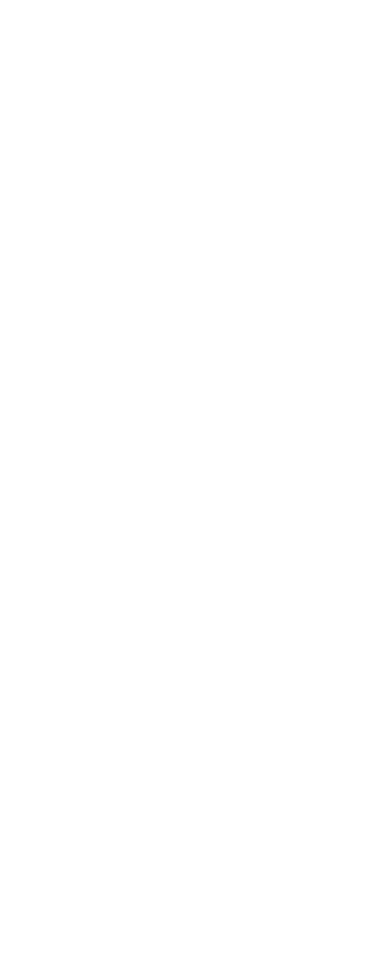
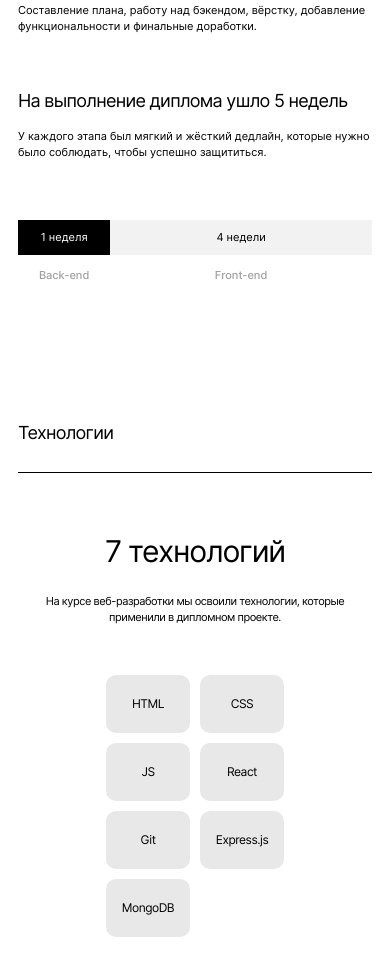
Before and after one commit to yana-mishkina/movies-explorer-frontend, a React (Create React App) app: page / in a window 390 px wide. Shown: the part 880-1856 px from the top of the page. Before the commit the page ends 844 px from the top, so only its background shows below. Built offline with nearby package versions, Linux system fonts and the light colour scheme.

Commit message:
feat techs, project

```diff
--- /dev/null
+++ b/src/components/AboutProject/AboutProject.css
@@ -0,0 +1,160 @@
+.about-project {
+  max-width: 1140px;
+  margin: 0 auto 110px;
+  padding: 0;
+}
+
+.section-header {
+  padding: 110px 0 23px;
+  border-bottom: 1px solid rgba(0, 0, 0, 1);
+  font-weight: 400;
+  font-size: 22px;
+  line-height: 27px;
+  letter-spacing: -0.04em;
+  margin: 0;
+}
+
+.about-project__article {
+  padding: 70px 0 110px;
+  margin: 0;
+  display: grid;
+  grid-template-columns: repeat(2, 1fr);
+  row-gap: 26px;
+  column-gap: 40px;
+}
+
+.about-project__text {
+  margin: 0;
+  padding: 0;
+  font-weight: 400;
+}
+
+.about-project__text_font_big {
+  font-size: 20px;
+  line-height: 24px;
+  letter-spacing: -0.04em;
+}
+
+.about-project__text_font_small {
+  font-size: 14px;
+  line-height: 20px;
+}
+
+.about-project__timeline {
+  margin: 0;
+  padding: 0;
+  display: grid;
+  grid-template-columns: 1fr 4fr;
+  row-gap: 14px;
+  text-align: center;
+}
+
+.about-project__period {
+  margin: 0;
+  padding: 0;
+  font-size: 14px;
+  line-height: 17px;
+}
+
+.about-project__period:nth-of-type(1) {
+  padding: 9px 0;
+}
+
+.about-project__period:nth-of-type(2) {
+  padding: 9px 0;
+}
+
+.about-project__period_font_white {
+  background-color: black;
+  color: white;
+  font-weight: 400;
+}
+
+.about-project__period_font_black {
+  background-color: rgba(242, 242, 242, 1);
+  font-weight: 400;
+}
+
+.about-project__period_font_grey {
+  color: rgba(160, 160, 160, 1);
+  font-weight: 500;
+}
+
+@media screen and (max-width: 1280px) {
+  .about-project {
+    margin: 0 70px 110px;
+  }
+}
+
+@media screen and (max-width: 768px) {
+  .about-project {
+    margin: 0 50px 90px;
+  }
+
+  .section-header {
+    padding: 90px 0 23px;
+  }
+
+  .about-project__article {
+    row-gap: 22px;
+    column-gap: 30px;
+    padding: 70px 0 93px;
+  }
+
+  .about-project__text_font_small {
+    font-size: 12px;
+    line-height: 18px;
+  }
+}
+
+@media screen and (max-width: 520px) {
+  .about-project {
+    margin: 0 18px 70px;
+  }
+
+  .section-header {
+    padding: 70px 0 28px;
+    font-size: 18px;
+    line-height: 22px;
+  }
+
+  .about-project__article {
+    padding: 60px 0;
+    margin: 0;
+    display: grid;
+    grid-template-columns: 1fr;
+    row-gap: 16px;
+  }
+
+  .about-project__text:nth-of-type(2) {
+    padding-top: 40px;
+    grid-row: 3/4;
+  }
+
+  .about-project__text_font_big {
+    font-size: 18px;
+    line-height: 22px;
+  }
+
+  .about-project__text_font_small {
+    font-size: 11px;
+    line-height: 16px;
+  }
+
+  .about-project__timeline {
+    grid-template-columns: 1fr 2.84fr;
+  }
+
+  .about-project__period {
+    font-size: 11px;
+    line-height: 13px;
+  }
+
+  .about-project__period:nth-of-type(1) {
+    padding: 11px 0;
+  }
+
+  .about-project__period:nth-of-type(2) {
+    padding: 11px 0;
+  }
+}
--- a/src/components/AboutProject/AboutProject.js
+++ b/src/components/AboutProject/AboutProject.js
@@ -0,0 +1,23 @@
+import React from "react";
+
+function AboutProject() {
+  return(
+    <section className="about-project" id="project">
+      <h2 className="section-header">О проекте</h2>
+      <article className="about-project__article">
+        <p className="about-project__text about-project__text_font_big">Дипломный проект включал 5 этапов</p>
+        <p className="about-project__text about-project__text_font_big">На выполнение диплома ушло 5 недель</p>
+        <p className="about-project__text about-project__text_font_small">Составление плана, работу над бэкендом, вёрстку, добавление функциональности и финальные доработки.</p>
+        <p className="about-project__text about-project__text_font_small">У каждого этапа был мягкий и жёсткий дедлайн, которые нужно было соблюдать, чтобы успешно защититься.</p>
+      </article>
+      <div className="about-project__timeline">
+        <p className="about-project__period about-project__period_font_white">1 неделя</p>
+        <p className="about-project__period about-project__period_font_black">4 недели</p>
+        <p className="about-project__period about-project__period_font_grey">Back-end</p>
+        <p className="about-project__period about-project__period_font_grey">Front-end</p>
+      </div>
+    </section>
+  );
+};
+
+export default AboutProject;
--- a/src/components/Main/Main.js
+++ b/src/components/Main/Main.js
@@ -1,6 +1,8 @@
 import Header from "../Header/Header";
 import MainNavigation from "../MainNavigation/MainNavigation";
 import Promo from "../Promo/Promo";
+import AboutProject from "../AboutProject/AboutProject";
+import Techs from "../Techs/Techs";
 
 function Main() {
   return (
@@ -9,6 +11,8 @@ function Main() {
         <MainNavigation />
       </Header>
       <Promo />
+      <AboutProject />
+      <Techs />
     </>
   );
 }
--- /dev/null
+++ b/src/components/Techs/Techs.css
@@ -0,0 +1,129 @@
+.techs-container {
+  background-color: rgba(245, 245, 245, 1);
+  margin: 0;
+  padding: 0;
+}
+
+.techs {
+  margin: 0 auto;
+  max-width: 1140px;
+  padding: 0 0 100px;
+}
+
+.techs__main-info {
+  margin: 0 auto;
+  padding: 90px 0 26px;
+  font-weight: 400;
+  font-size: 50px;
+  line-height: 58px;
+  text-align: center;
+  letter-spacing: -0.04em;
+}
+
+.techs__info {
+  max-width: 460px;
+  padding: 0 0 100px;
+  margin: 0 auto;
+  font-weight: 400;
+  font-size: 14px;
+  line-height: 20px;
+  text-align: center;
+  letter-spacing: -0.04em;
+}
+
+.techs__list {
+  list-style: none;
+  margin: 0 auto;
+  padding: 0;
+  display: flex;
+  justify-content: center;
+}
+
+.techs__item {
+  width: 90px;
+  margin: 0 10px 0 0;
+  background-color: #E8E8E8;
+  border-radius: 10px;
+  padding: 21px 0 22px;
+  font-weight: 400;
+  font-size: 14px;
+  line-height: 17px;
+  text-align: center;
+  letter-spacing: -0.04em;
+}
+
+.techs__item:last-of-type {
+  margin: 0;
+}
+
+@media screen and (max-width: 1280px) {
+  .techs {
+    margin: 0 70px;
+  }
+}
+
+@media screen and (max-width: 768px) {
+  .techs {
+    padding: 0 0 90px;
+    margin: 0 50px;
+  }
+
+  .techs__main-info {
+    padding: 80px 0 22px;
+  }
+
+  .techs__info {
+    padding: 0 0 83px;
+    font-size: 12px;
+    line-height: 18px;
+  }
+
+  .techs__item {
+    width: 84px;
+    font-size: 12px;
+    line-height: 15px;
+  }
+}
+
+@media screen and (max-width: 520px) {
+  .techs-container {
+    background-color: white;
+  }
+
+  .techs {
+    padding: 0 0 70px;
+    margin: 0 18px;
+  }
+
+  .techs__main-info {
+    padding: 60px 0 24px;
+    font-size: 30px;
+    line-height: 36px;
+  }
+
+  .techs__info {
+    padding: 0 0 83px;
+    font-size: 12px;
+    line-height: 18px;
+  }
+
+  .techs__info {
+    font-size: 11px;
+    line-height: 16px;
+    padding: 0 0 50px;
+  }
+
+  .techs__list {
+    display: grid;
+    justify-content: center;
+    grid-template-columns: repeat(2, 1fr);
+    gap: 10px;
+    max-width: 178px;
+    margin: 0 auto;
+  }
+
+  .techs__item {
+    margin: 0;
+    align-self: center;
+  }
+}
--- a/src/components/Techs/Techs.js
+++ b/src/components/Techs/Techs.js
@@ -0,0 +1,24 @@
+import React from "react";
+
+function Techs() {
+  return(
+    <section className="techs-container" id="technologies">
+      <div className="techs">
+      <h2 className="section-header">Технологии</h2>
+      <h3 className="techs__main-info">7 технологий</h3>
+      <p className="techs__info">На курсе веб-разработки мы освоили технологии, которые применили в дипломном проекте.</p>
+      <ul className="techs__list">
+        <li className="techs__item">HTML</li>
+        <li className="techs__item">CSS</li>
+        <li className="techs__item">JS</li>
+        <li className="techs__item">React</li>
+        <li className="techs__item">Git</li>
+        <li className="techs__item">Express.js</li>
+        <li className="techs__item">MongoDB</li>
+      </ul>
+      </div>
+    </section>
+  );
+};
+
+export default Techs;
--- a/src/index.css
+++ b/src/index.css
@@ -19,3 +19,5 @@
 @import url(./components/MainNavigation/MainNavigation.css);
 @import url(./components/Promo/Promo.css);
 @import url(./components/NavTab/NavTab.css);
+@import url(./components/AboutProject/AboutProject.css);
+@import url(./components/Techs/Techs.css);
```
